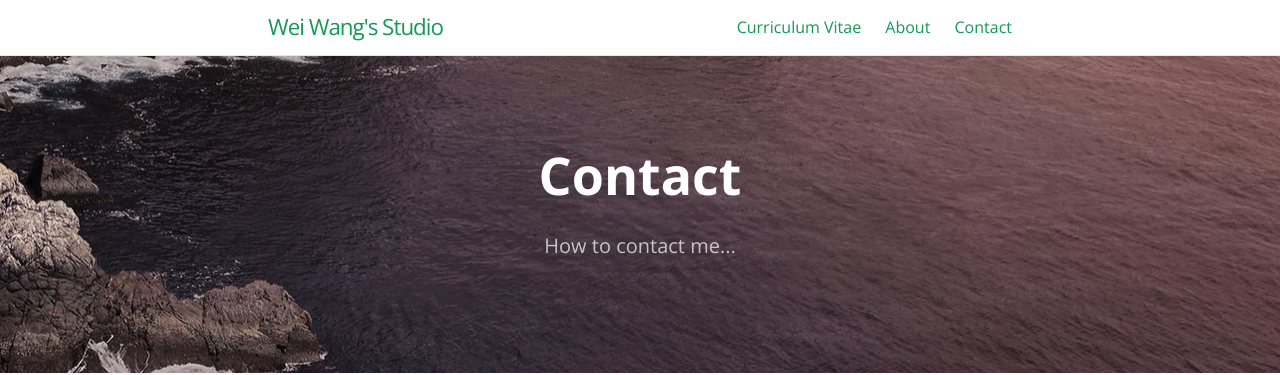
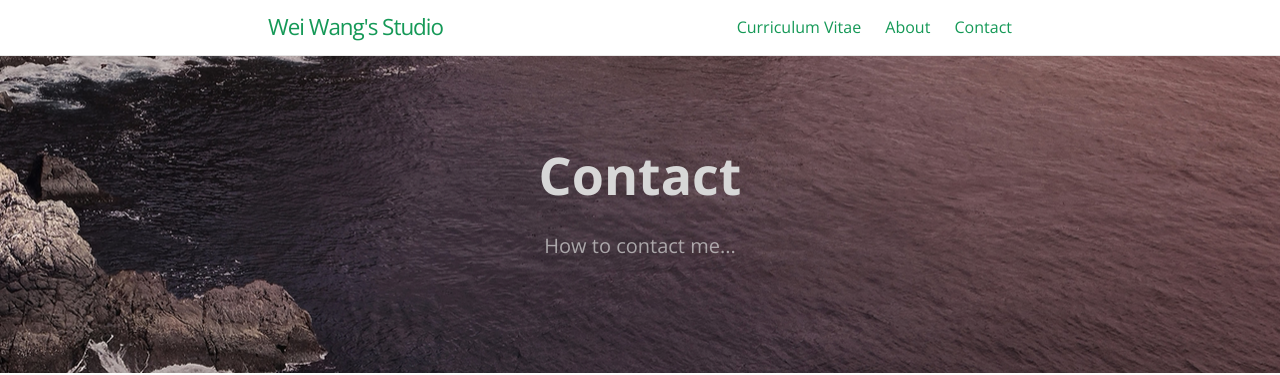
Before and after one commit to wwang721/wwang721.github.io, a Jekyll site: the page built from contact.md, in a window 1280 px wide. Shown: the top 375 px of the page. Built offline with Jekyll 4.4.1, drawn with Linux system fonts in a browser that asks for light colours; formulas are drawn with MathJax 3.

Commit message:
background

```diff
--- a/_sass/jekyll-theme-cayman-blog.scss
+++ b/_sass/jekyll-theme-cayman-blog.scss
@@ -88,7 +88,13 @@ a {
 }
 
 .page-header {
-  color: $header-heading-color;
+
+  //color: $header-heading-color;
+  //text-align: center;
+  //background-color: $header-bg-color;
+  //background-image: linear-gradient(120deg, $header-bg-color-secondary, $header-bg-color);
+
+  color: rgb(215,215,215);
   text-align: center;
   background-image: url(/bg.png);
   background-position:center;
```
Also changed, not shown: 1 other file.
